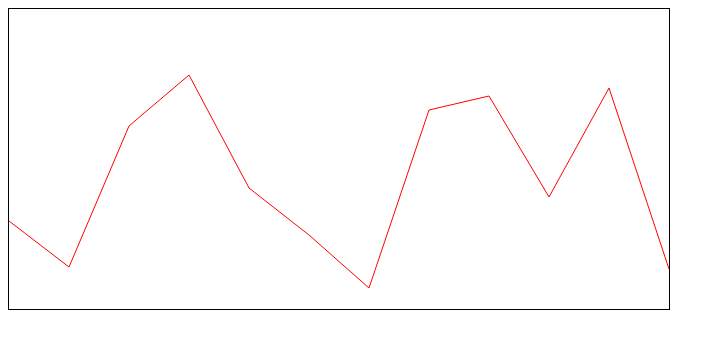
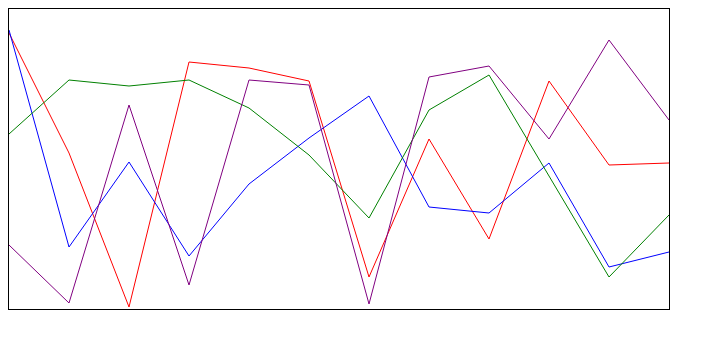
Before and after one commit to rodrigocitadin/line-chart, a plain HTML site: page index.html in a window 1280 px wide. Shown: the whole page, without its empty margins (0-725 px from the left). Drawn offline with Linux system fonts and the light colour scheme.

Commit message:
finished

```diff
--- a/index.html
+++ b/index.html
@@ -3,7 +3,7 @@
 
 <head>
   <meta charset="utf-8" />
-  <title>Canvas tutorial</title>
+  <title>Canvas Line Chart</title>
   <style>
     canvas {
       border: 1px solid black;
--- a/main.js
+++ b/main.js
@@ -1,9 +1,18 @@
 const canvas = document.getElementById("line-chart");
+const colors = ['red', 'blue', 'green', 'purple'];
 
 if (canvas.getContext) {
   const ctx = canvas.getContext("2d");
+  let arrayMonths = [];
 
-  drawLine(ctx, [88, 42, 183, 234, 121, 74, 21, 199, 213, 112, 221, 40], 'red')
+  for (let color of colors) {
+    for (let i = 0; i < 12; i++) {
+      arrayMonths.push(Math.floor(Math.random() * 295));
+    }
+
+    drawLine(ctx, arrayMonths, color);
+    arrayMonths = [];
+  }
 }
 
 function drawLine(ctx, arrayMonths, color) {
```
